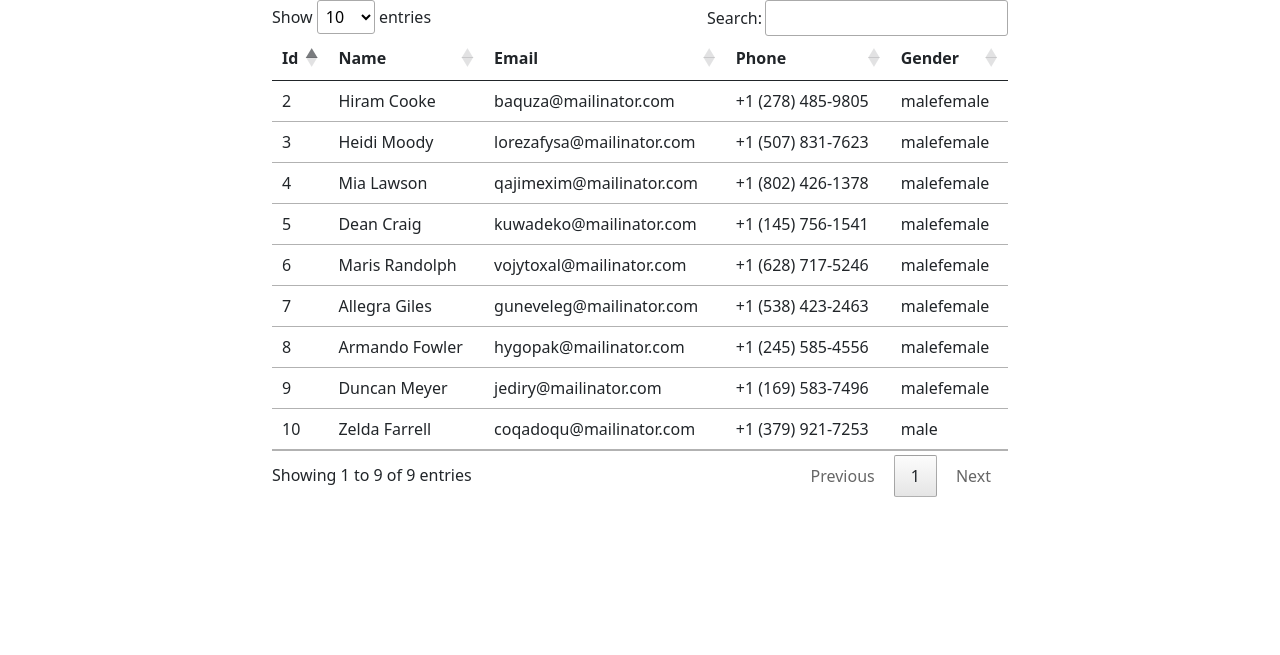
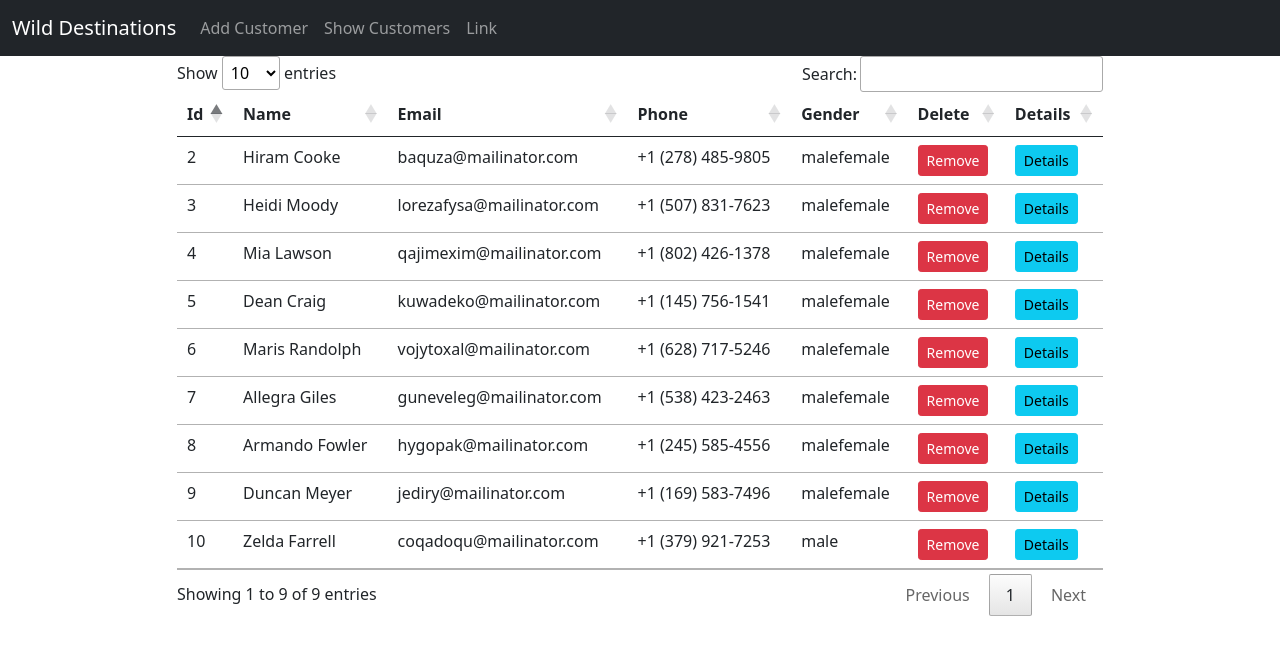
Before and after one commit to gcmanje/django-database, a Django app: page /show in a window 1280 px wide. Shown: the top 655 px of the page. Run offline with Django 5.2, Linux system fonts and the light colour scheme; data comes from the database, SQL or seed files in the repository; both versions use the stored data as it was after the commit; some libraries are stand-ins or nearby versions.

Commit message:
added content

```diff
--- a/DjangoProject4/urls.py
+++ b/DjangoProject4/urls.py
@@ -22,5 +22,8 @@ from my_app import views
 urlpatterns = [
     path('show',views.show,name='show-page'),
     path('',views.home,name='home-page'),
-    path('admin/', admin.site.urls),
+    path('delete/<int:id>', views.delete, name='delete-page'),
+    path('details/<int:id>', views.details, name='details-page'),
+
+    # path('admin/', admin.site.urls),
 ]
--- a/my_app/views.py
+++ b/my_app/views.py
@@ -1,4 +1,4 @@
-from django.shortcuts import render
+from django.shortcuts import render, redirect
 
 from my_app.models import Customer
 
@@ -24,3 +24,14 @@ def home(request):
 def show(request):
     data=Customer.objects.all()
     return render(request, 'show.html' ,{'data':data})
+
+
+def delete(request,id):
+    user=Customer.objects.get(id=id)
+    user.delete()
+    return redirect('show-page')
+
+
+def details(request,id):
+    user=Customer.objects.get(id=id)
+    return render (request,'details.html',{'user':user})
--- /dev/null
+++ b/templates/master.html
@@ -0,0 +1,44 @@
+<!doctype html>
+<html lang="en">
+<head>
+    <meta charset="UTF-8">
+    <meta name="viewport" content="width=device-width, initial-scale=1">
+    <title>Master</title>
+    <link href="https://cdn.jsdelivr.net/npm/bootstrap@5.0.2/dist/css/bootstrap.min.css" rel="stylesheet"
+          integrity="sha384-EVSTQN3/azprG1Anm3QDgpJLIm9Nao0Yz1ztcQTwFspd3yD65VohhpuuCOmLASjC" crossorigin="anonymous">
+    <link rel="stylesheet" href="//cdn.datatables.net/2.2.2/css/dataTables.dataTables.min.css">
+</head>
+<body>
+<nav class="navbar navbar-expand-sm bg-dark navbar-dark">
+    <div class="container-fluid">
+        <a class="navbar-brand" href="#">Wild Destinations</a>
+        <button class="navbar-toggler" type="button" data-bs-toggle="collapse" data-bs-target="#collapsibleNavbar">
+            <span class="navbar-toggler-icon"></span>
+        </button>
+        <div class="collapse navbar-collapse" id="collapsibleNavbar">
+            <ul class="navbar-nav">
+                <li class="nav-item">
+                    <a class="nav-link" href="/">Add Customer</a>
+                </li>
+                <li class="nav-item">
+                    <a class="nav-link" href="/show">Show Customers</a>
+                </li>
+                <li class="nav-item">
+                    <a class="nav-link" href="#">Link</a>
+                </li>
+            </ul>
+        </div>
+    </div>
+</nav>
+
+{% block content %}
+
+{% endblock %}
+<script src="https://ajax.googleapis.com/ajax/libs/jquery/3.7.1/jquery.min.js"></script>
+
+<script src="https://cdn.datatables.net/2.2.2/js/dataTables.min.js"></script>
+<script>
+    let table = new DataTable('#Customers');
+</script>
+</body>
+</html>
--- a/templates/show.html
+++ b/templates/show.html
@@ -1,16 +1,10 @@
-<!DOCTYPE html>
-<html lang="en">
-<head>
-    <meta charset="UTF-8">
-    <title>Customers</title>
-    <link href="https://cdn.jsdelivr.net/npm/bootstrap@5.0.2/dist/css/bootstrap.min.css" rel="stylesheet"
-          integrity="sha384-EVSTQN3/azprG1Anm3QDgpJLIm9Nao0Yz1ztcQTwFspd3yD65VohhpuuCOmLASjC" crossorigin="anonymous">
-    <link rel="stylesheet" href="//cdn.datatables.net/2.2.2/css/dataTables.dataTables.min.css">
-</head>
-<body>
+{% extends 'master.html' %}
+
+{% block content %}
+
     <div class="container">
         <div class="row justify-content-center">
-        <div class="col-sm-8">
+            <div class="col-sm-10">
                 <table class="table " id="Customers">
                     <thead>
                     <tr>
@@ -19,6 +13,8 @@
                         <th>Email</th>
                         <th>Phone</th>
                         <th>Gender</th>
+                        <th>Delete</th>
+                        <th>Details</th>
                     </tr>
                     </thead>
                     <tbody>
@@ -29,6 +25,13 @@
                             <td> {{ customer.email }}</td>
                             <td> {{ customer.phone }}</td>
                             <td>{{ customer.gender }}</td>
+                            <td>
+                                <a class="btn btn-sm btn-danger" href="/delete/{{ customer.id }}">Remove</a>
+                            </td>
+                            <td>
+                                <a class="btn btn-sm btn-info" href="/details/{{ customer.id }}">Details</a>
+                            </td>
+
                         </tr>
                     {% endfor %}
 
@@ -37,12 +40,4 @@
             </div>
         </div>
     </div>
-<script src="https://ajax.googleapis.com/ajax/libs/jquery/3.7.1/jquery.min.js"></script>
-
-<script src="https://cdn.datatables.net/2.2.2/js/dataTables.min.js"></script>
-<script>
-    let table = new DataTable('#Customers');
-</script>
-</body>
-
-</html>
+{% endblock %}
```
Also changed, not shown: templates/details.html (added, +16 -0 lines), templates/home.html (+4 -12 lines), db.sqlite3. Lines whose indentation alone changed are shown as unchanged.
